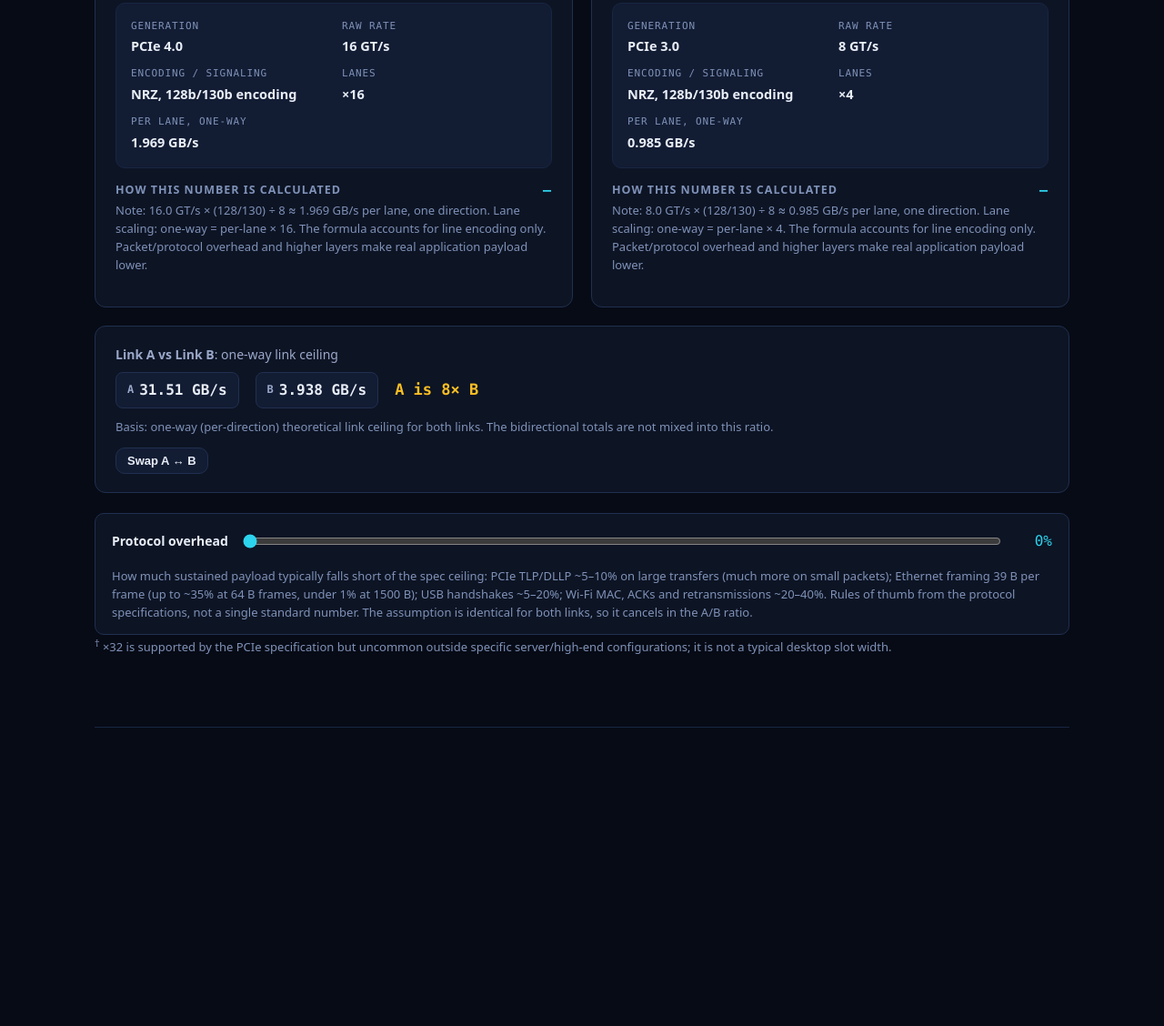
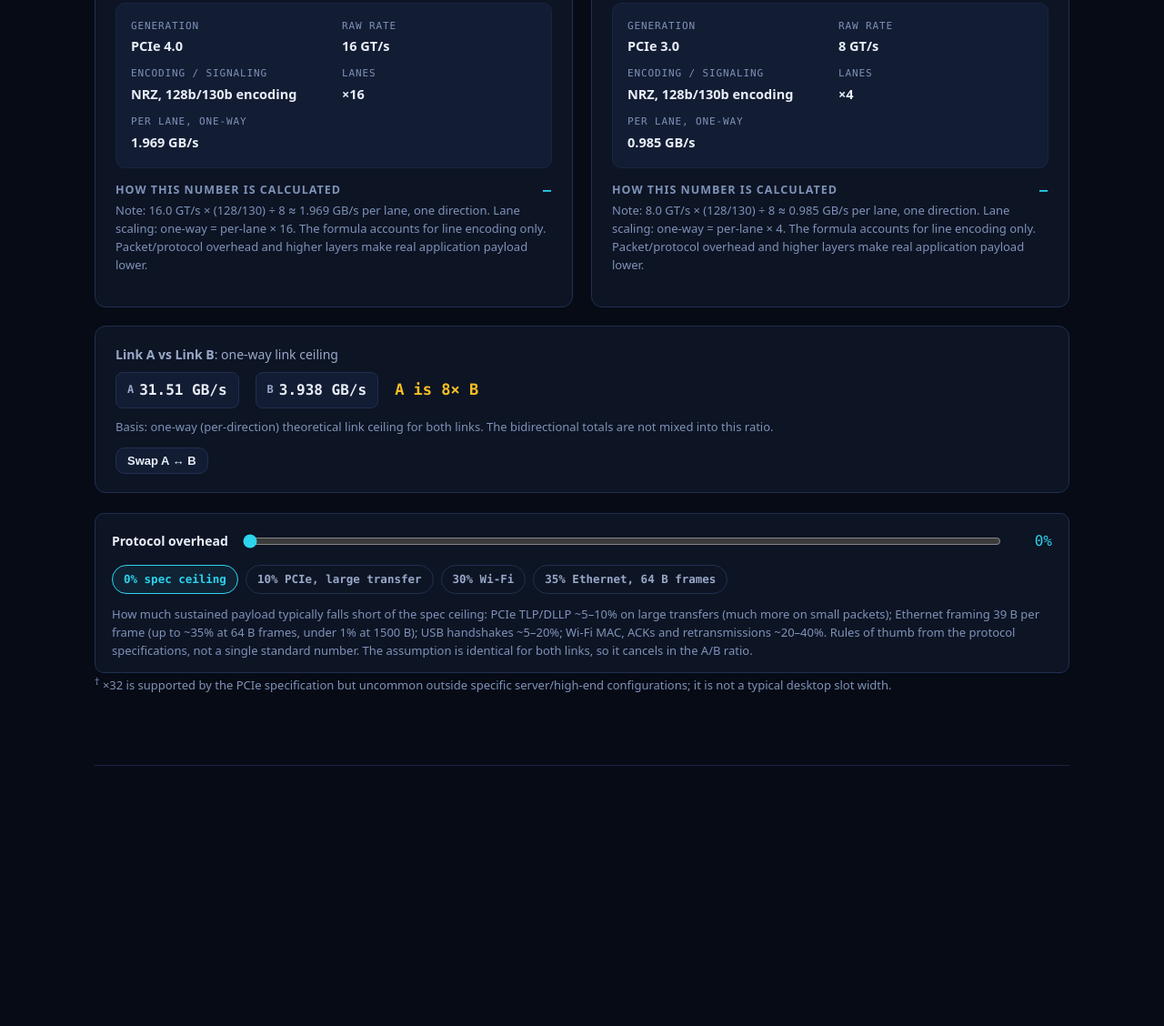
Before and after one commit to pvelati/pcie-speed-comparison, a website built with Vite: page index.html in a window 1280 px wide. Shown: the part 1445-2573 px from the top of the page at 91% size. Built offline with nearby package versions, Linux system fonts and the light colour scheme.

Commit message:
Overhead presets, Lighthouse CI job (perf 90 / a11y 95 / seo 95 / BP 85), headings wrap only between phrases

```diff
--- a/package.json
+++ b/package.json
@@ -25,10 +25,12 @@
     "format:check": "prettier --check .",
     "test": "vitest run",
     "check": "npm run format:check && npm run lint && npm run typecheck && npm run test",
-    "smoke": "node scripts/smoke.mjs"
+    "smoke": "node scripts/smoke.mjs",
+    "lighthouse": "lhci autorun"
   },
   "devDependencies": {
     "@eslint/js": "^9.30.0",
+    "@lhci/cli": "^0.16.1",
     "eslint": "^9.30.0",
     "globals": "^14.0.0",
     "prettier": "^3.6.0",
--- a/scripts/prerender.mjs
+++ b/scripts/prerender.mjs
@@ -55,7 +55,7 @@ async function waitForServer(url, ms) {
 try {
   await waitForServer(PAGE_URL, 20000);
   const browser = await puppeteer.launch({
-    executablePath: '/usr/bin/chromium',
+    executablePath: process.env.CHROME_PATH || '/usr/bin/chromium',
     headless: 'new',
     args: ['--no-sandbox', '--disable-gpu', '--disable-dev-shm-usage'],
   });
--- a/src/components/compare.ts
+++ b/src/components/compare.ts
@@ -15,7 +15,7 @@ import { SOURCES_BY_ID } from '../data/sources.js';
 import { linkMetrics } from '../lib/pcie.js';
 import { formatRate } from '../lib/format.js';
 import { CHART_TICKS, logPosition } from '../lib/logscale.js';
-import { el } from '../dom.js';
+import { el, w } from '../dom.js';
 
 export interface ChartRow {
   id: string;
@@ -131,7 +131,21 @@ export function buildComparison(): HTMLElement {
       'div',
       { class: 'section-head' },
       el('p', { class: 'eyebrow' }, '03 · Scale check'),
-      el('h2', {}, 'PCIe vs USB, HDMI, Ethernet, Wi-Fi and RAM'),
+      el(
+        'h2',
+        {},
+        w('PCIe vs'),
+        ' ',
+        w('USB,'),
+        ' ',
+        w('HDMI,'),
+        ' ',
+        w('Ethernet,'),
+        ' ',
+        w('Wi-Fi'),
+        ' ',
+        w('and RAM'),
+      ),
       el(
         'p',
         { class: 'lede' },
--- a/src/components/examples.ts
+++ b/src/components/examples.ts
@@ -5,7 +5,7 @@
 import { INTERFACE_RATES, PCIE_GENERATIONS } from '../data/standards.js';
 import { DECIMAL_GIGABYTES, formatDuration, linkMetrics, transferSeconds } from '../lib/pcie.js';
 import { formatRate, withUnit } from '../lib/format.js';
-import { el } from '../dom.js';
+import { el, w } from '../dom.js';
 
 const gen = (n: number) => PCIE_GENERATIONS.find((g) => g.generation === n)!;
 const rate = (id: string) => INTERFACE_RATES.find((r) => r.id === id)!;
@@ -18,7 +18,7 @@ export function buildExamples(): HTMLElement {
       'div',
       { class: 'section-head' },
       el('p', { class: 'eyebrow' }, '04 · Practical examples'),
-      el('h2', {}, 'What these numbers buy you'),
+      el('h2', {}, w('What these numbers'), ' ', w('buy you')),
       el(
         'p',
         { class: 'lede' },
--- a/src/components/explorer.ts
+++ b/src/components/explorer.ts
@@ -6,7 +6,7 @@ import { LANE_WIDTHS, PCIE_GENERATIONS, UNCOMMON_LANES } from '../data/standards
 import type { PcieGeneration } from '../data/standards.js';
 import { linkMetrics, oneWayRatio } from '../lib/pcie.js';
 import { formatRate, withUnit } from '../lib/format.js';
-import { el } from '../dom.js';
+import { el, w } from '../dom.js';
 
 interface PanelRefs {
   oneWayGBps: HTMLElement;
@@ -30,7 +30,7 @@ export function buildExplorer(onLinkAChange: (lanes: number) => void): HTMLEleme
       'div',
       { class: 'section-head' },
       el('p', { class: 'eyebrow' }, '01 · Interactive explorer'),
-      el('h2', {}, 'PCIe bandwidth, generation by generation'),
+      el('h2', {}, w('PCIe bandwidth,'), ' ', w('generation by generation')),
       el(
         'p',
         { class: 'lede' },
@@ -284,12 +284,35 @@ export function buildExplorer(onLinkAChange: (lanes: number) => void): HTMLEleme
     value: '0',
   });
   const overheadOut = el('output', { for: 'overhead-range' }, '0%');
+  const OVERHEAD_PRESETS = [
+    { value: 0, label: '0% spec ceiling' },
+    { value: 10, label: '10% PCIe, large transfer' },
+    { value: 30, label: '30% Wi-Fi' },
+    { value: 35, label: '35% Ethernet, 64 B frames' },
+  ];
+  const presetBtns = OVERHEAD_PRESETS.map((p) =>
+    el(
+      'button',
+      {
+        class: 'preset-btn',
+        type: 'button',
+        'data-value': String(p.value),
+      },
+      p.label,
+    ),
+  );
+  const presetsBox = el(
+    'div',
+    { class: 'overhead-presets', role: 'group', 'aria-label': 'Overhead presets' },
+    ...presetBtns,
+  );
   const overheadControl = el(
     'div',
     { class: 'overhead-control' },
     el('label', { for: 'overhead-range', class: 'overhead-label' }, 'Protocol overhead'),
     overheadRange,
     overheadOut,
+    presetsBox,
     el(
       'p',
       { class: 'overhead-note' },
@@ -298,11 +321,24 @@ export function buildExplorer(onLinkAChange: (lanes: number) => void): HTMLEleme
       'Rules of thumb from the protocol specifications, not a single standard number. The assumption is identical for both links, so it cancels in the A/B ratio.',
     ),
   );
+  const syncPresets = () => {
+    for (const b of presetBtns) {
+      b.classList.toggle('active', Number(b.getAttribute('data-value')) === overhead);
+    }
+  };
   overheadRange.addEventListener('input', () => {
     overhead = Number(overheadRange.value);
     overheadOut.textContent = `${overhead}%`;
+    syncPresets();
     for (const f of refreshFns) f();
   });
+  for (const b of presetBtns) {
+    b.addEventListener('click', () => {
+      overheadRange.value = b.getAttribute('data-value')!;
+      overheadRange.dispatchEvent(new Event('input', { bubbles: true }));
+    });
+  }
+  syncPresets();
 
   function refreshCompare() {
     const a = linkMetrics(stateA.gen, stateA.lanes);
--- a/src/components/glossary.ts
+++ b/src/components/glossary.ts
@@ -1,5 +1,5 @@
 /** Compact glossary: native <details>/<summary>, keyboard accessible, no JS. */
-import { el } from '../dom.js';
+import { el, w } from '../dom.js';
 
 const TERMS: Array<{ term: string; def: string }> = [
   {
@@ -48,7 +48,7 @@ export function buildGlossary(): HTMLElement {
       'div',
       { class: 'section-head' },
       el('p', { class: 'eyebrow' }, '05 · Terms'),
-      el('h2', {}, 'Explain the terms'),
+      el('h2', {}, w('Explain the terms')),
       el(
         'p',
         { class: 'lede' },
--- a/src/components/lanes.ts
+++ b/src/components/lanes.ts
@@ -3,7 +3,7 @@
  * Each lane draws a transmit path (→) and a receive path (←).
  * The lane count follows Link A's width control.
  */
-import { el } from '../dom.js';
+import { el, w } from '../dom.js';
 
 const LANE_H = 26;
 const HEADER_H = 34;
@@ -17,7 +17,7 @@ export function buildLaneVisualizer(): { section: HTMLElement; setLanes: (n: num
       'div',
       { class: 'section-head' },
       el('p', { class: 'eyebrow' }, '02 · Lane visualizer'),
-      el('h2', {}, 'What x16 actually means'),
+      el('h2', {}, w('What x16'), ' ', w('actually means')),
       el(
         'p',
         { class: 'lede' },
--- a/src/components/sources.ts
+++ b/src/components/sources.ts
@@ -1,7 +1,7 @@
 /** Methodology + source list. Every family of standards is cited near its data. */
 import { DATA_CHECKED } from '../data/standards.js';
 import { SOURCES } from '../data/sources.js';
-import { el } from '../dom.js';
+import { el, w } from '../dom.js';
 import { familyIcon, FAMILY_ICON } from './icons.js';
 
 const FAMILY_ORDER = ['PCI Express', 'USB', 'HDMI', 'Ethernet', 'Wi-Fi', 'Memory'] as const;
@@ -23,7 +23,7 @@ export function buildSources(): HTMLElement {
       'div',
       { class: 'section-head' },
       el('p', { class: 'eyebrow' }, '06 · Sources & methodology'),
-      el('h2', {}, 'How these numbers are calculated'),
+      el('h2', {}, w('How these numbers'), ' ', w('are calculated')),
       el(
         'p',
         { class: 'lede' },
--- a/src/dom.ts
+++ b/src/dom.ts
@@ -2,6 +2,11 @@
 export type Attrs = Record<string, string | number | boolean | null | undefined>;
 
 const BOOLEAN_PROPS = new Set(['checked', 'disabled', 'selected', 'hidden']);
+
+/** Keeps one phrase on a single line (heading line-break control). */
+export function w(text: string): HTMLSpanElement {
+  return el('span', { class: 'w' }, text);
+}
 
 export function el<K extends keyof HTMLElementTagNameMap>(
   tag: K,
--- a/src/styles.css
+++ b/src/styles.css
@@ -1815,6 +1815,38 @@ p {
   text-align: right;
 }
 
+.overhead-presets {
+  flex-basis: 100%;
+  display: flex;
+  flex-wrap: wrap;
+  gap: 8px;
+  margin-top: 2px;
+}
+
+.preset-btn {
+  font-size: 12.5px;
+  font-weight: 600;
+  font-family: var(--mono);
+  color: var(--muted);
+  background: transparent;
+  border: 1px solid var(--line);
+  border-radius: 999px;
+  padding: 6px 12px;
+  min-height: 32px;
+  cursor: pointer;
+}
+
+.preset-btn:hover {
+  color: var(--ink);
+  border-color: var(--cyan);
+}
+
+.preset-btn.active {
+  color: var(--cyan);
+  border-color: var(--cyan);
+  background: rgba(45, 212, 238, 0.08);
+}
+
 .overhead-note {
   flex-basis: 100%;
   margin: 4px 0 0;
@@ -1876,3 +1908,13 @@ input {
     font-size: 13px;
   }
 }
+
+.w {
+  white-space: nowrap;
+}
+
+@media (max-width: 400px) {
+  .w {
+    white-space: normal;
+  }
+}
```
Also changed, not shown: scripts/smoke.mjs (+11 -0 lines), .github/workflows/ci.yml, .lighthouserc.json (added), README.md, 2 other files.
